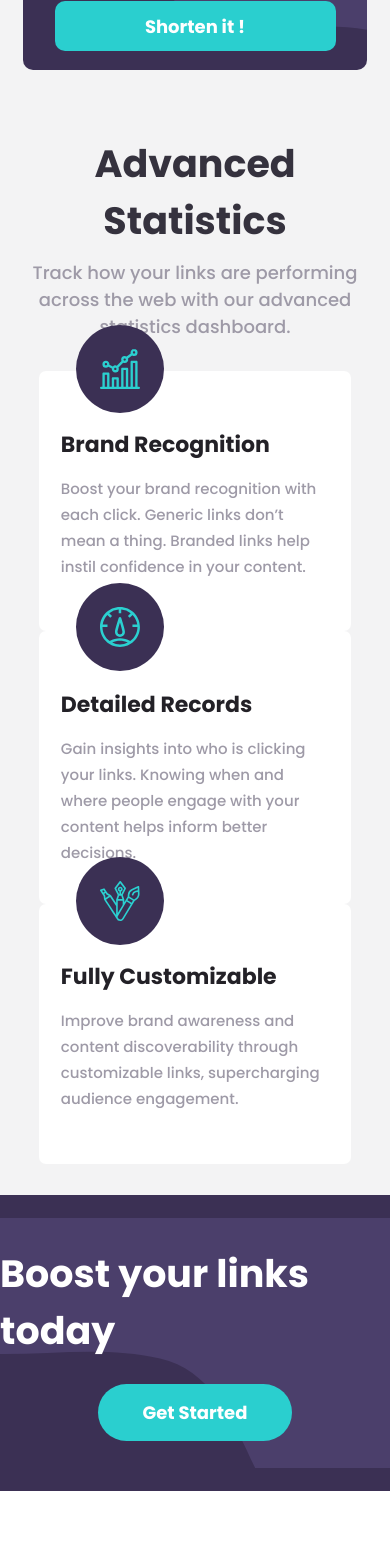
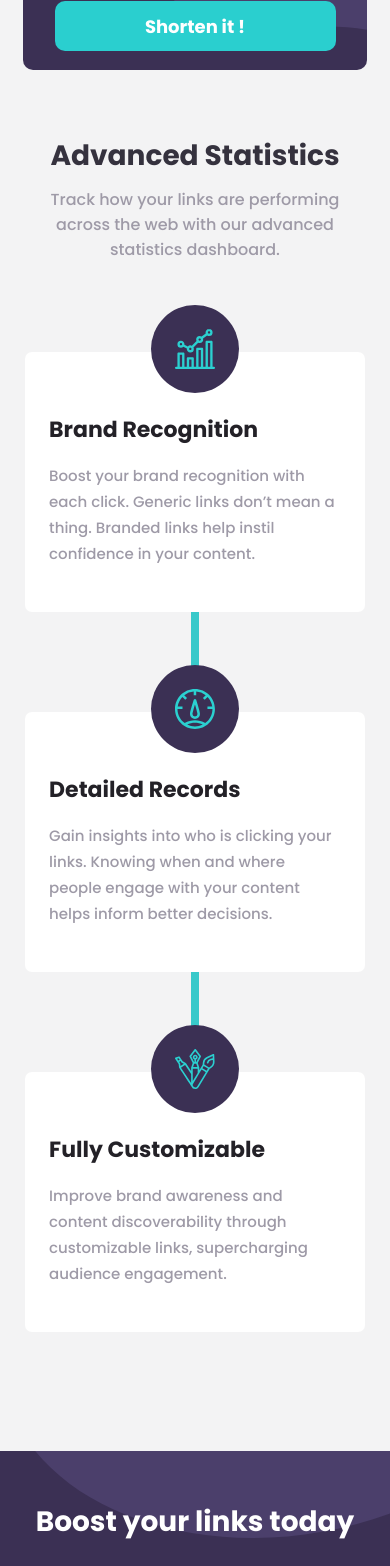
Before and after one commit to Tim-jn/shortly, a React (Create React App) app: page / in a window 390 px wide. Shown: the part 980-2546 px from the top of the page. Before the commit the page ends 2471 px from the top, so only its background shows below. Built offline with nearby package versions, Linux system fonts and the light colour scheme.

Commit message:
updated mobile version

```diff
--- a/src/Components/ShortenLink.tsx
+++ b/src/Components/ShortenLink.tsx
@@ -37,6 +37,22 @@ export default function ShortenLink() {
     }
   }
 
+  // create a new object
+
+  const createObject = (response: any, id: number, input: string) => {
+    let copy: any[] = [...items]
+    copy = [
+      ...copy,
+      {
+        id,
+        input,
+        active: false,
+        shortUrl: response.result?.full_short_link,
+      },
+    ]
+    setItems(copy)
+  }
+
   // get data and return an object
 
   const getFetched = async (input: string, id: number) => {
@@ -46,17 +62,7 @@ export default function ShortenLink() {
       .then((res) => res.json())
       .then(
         (response) => {
-          let copy: any[] = [...items]
-          copy = [
-            ...copy,
-            {
-              id,
-              input,
-              active: false,
-              shortUrl: response.result?.full_short_link,
-            },
-          ]
-          setItems(copy)
+          createObject(response, id, input)
         },
         (error) => {
           console.log(error)
@@ -104,7 +110,7 @@ export default function ShortenLink() {
           ''
         ) : (
           <p className="warning">
-            Please add a valid link, which is not already in the list.
+            Please add a valid link.
           </p>
         )}
       </form>
--- a/src/styles/FooterBanner.scss
+++ b/src/styles/FooterBanner.scss
@@ -16,3 +16,17 @@
     font-size: 38px;
     margin-bottom: 25px;
 }
+
+// mobile version
+
+@media all and (max-width: 1024px) {
+    .footer-banner {
+        background: url('../assets/bg-boost-mobile.svg') no-repeat right;
+        background-color: $primary-color-violet;
+    }
+
+    .footer-banner-title {
+        font-size: 28px;
+        margin-bottom: 25px;
+    }
+}
--- a/src/styles/Home.scss
+++ b/src/styles/Home.scss
@@ -173,8 +173,31 @@
         margin-top: 10px;
     }
 
+    .stats-title {
+        font-size: 28px;
+    }
+
+    .stats-paragraph {
+        font-size: 16px;
+        max-width: 80%;
+    }
 
     .stats-cards {
         flex-direction: column;
+        margin: 5% 6.5%;
+    }
+
+    .stats-card {
+        max-width: 460px;
+    }
+
+    .stats-cards::after {
+        content: "";
+        width: 8px;
+        height: 80%;
+        background: $primary-color-cyan;
+        position: absolute;
+        top: 10%;
+        left: 50%;transform: translateX(-50%);
     }
 }
--- a/src/styles/ShortenLink.scss
+++ b/src/styles/ShortenLink.scss
@@ -148,4 +148,54 @@ input:focus {
         max-width: 281px;
         height: 50px;
     }
+
+    .warning {
+        bottom: 75px;
+        left: 50%;
+        transform: translateX(-50%);
+        white-space: nowrap;
+        font-size: 12px;
+    }
+
+    .new-shortened-link {
+        height: 145px;
+        padding: 0 30px;
+        flex-direction: column;
+        position: relative;
+    }
+
+    .new-shortened-link::after {
+        content: '';
+        position: absolute;
+        height: 1px;
+        width: 100%;
+        background-color: $neutral-color-gray;
+        top: 45px;
+        opacity: 0.6;
+    }
+
+    .new-shortened-link p.link {
+        max-width: 100%;
+        width: 100%;
+        margin-top: 11px;
+        font-size: 16px;
+    }
+
+    .shorten-link {
+        margin-bottom: 10px;
+        text-align: left;
+        font-size: 16px;
+    }
+
+    .shortened-link {
+        flex-direction: column;
+        margin-bottom: 15px;
+        width: 100%;
+    }
+
+    .copy-button {
+        margin: auto;
+        width: 100%;
+        max-width: 280px;
+    }
 }
--- a/src/styles/StatsCard.scss
+++ b/src/styles/StatsCard.scss
@@ -42,5 +42,22 @@
 .stats-icon {
     height: 40px;
     width: 40px;
+}
 
+// mobile version
+
+@media all and (max-width: 1024px) {
+    .stats-image-bg {
+        left: 50%;
+        transform: translateX(-50%);
+        top: -18%;
+    }
+
+    .stats-card {
+        margin-bottom: 100px;
+    }
+
+    .stats-card:nth-child(1) {
+        margin-top: 70px;
+    }
 }
```
Also changed, not shown: src/assets/bg-boost-mobile.svg (added).
